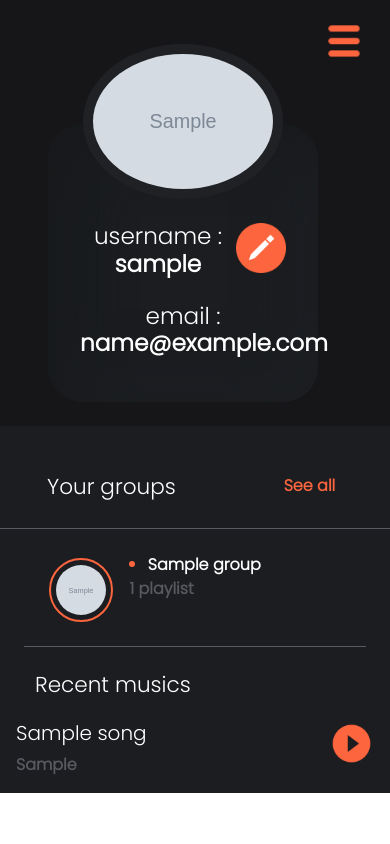
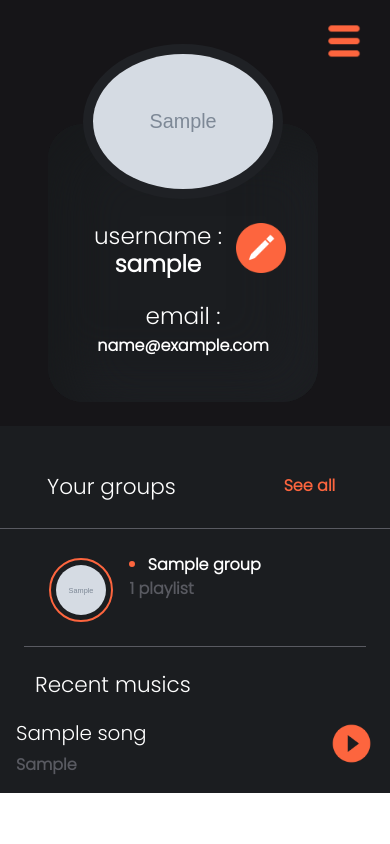
Before and after one commit to ahmadrezatmb/songus, a Django app: a page that uses web/templates/web/profile.html in a window 390 px wide. Run offline with Django 3.2, Linux system fonts and the light colour scheme; a user stored in the database is signed in; tables that the repository leaves empty hold one stand-in row (values such as "Sample post"); grey boxes marked "Sample" are stand-in pictures.

Commit message:
profile page responsiving

```diff
--- a/web/static/web/style/profile.css
+++ b/web/static/web/style/profile.css
@@ -29,3 +29,10 @@
 .editbtn{
     float: right;
 }
+
+
+@media screen and (max-width: 500px) {
+    .email{
+        font-size: 16px;
+    }
+}
--- a/web/templates/web/profile.html
+++ b/web/templates/web/profile.html
@@ -17,7 +17,7 @@
                 <a href="{% url 'editprofile' thisuser.user.username %}"><img src="{% static 'web/pics/editlogo.png' %}" width="50px" height="50px" class="editbtn"></a>
                 {% endif %}
                 <h3 class="text-center mb-4">username : <span class="username">{{thisuser.user.username}}</span></h3>
-                <h3 class="text-center mb-4">email : <span class="username">{{thisuser.user.email}}</span></h3>
+                <h3 class="text-center mb-4">email : <span class="username email">{{thisuser.user.email}}</span></h3>
             </div>
         </div>
     </div>
```
